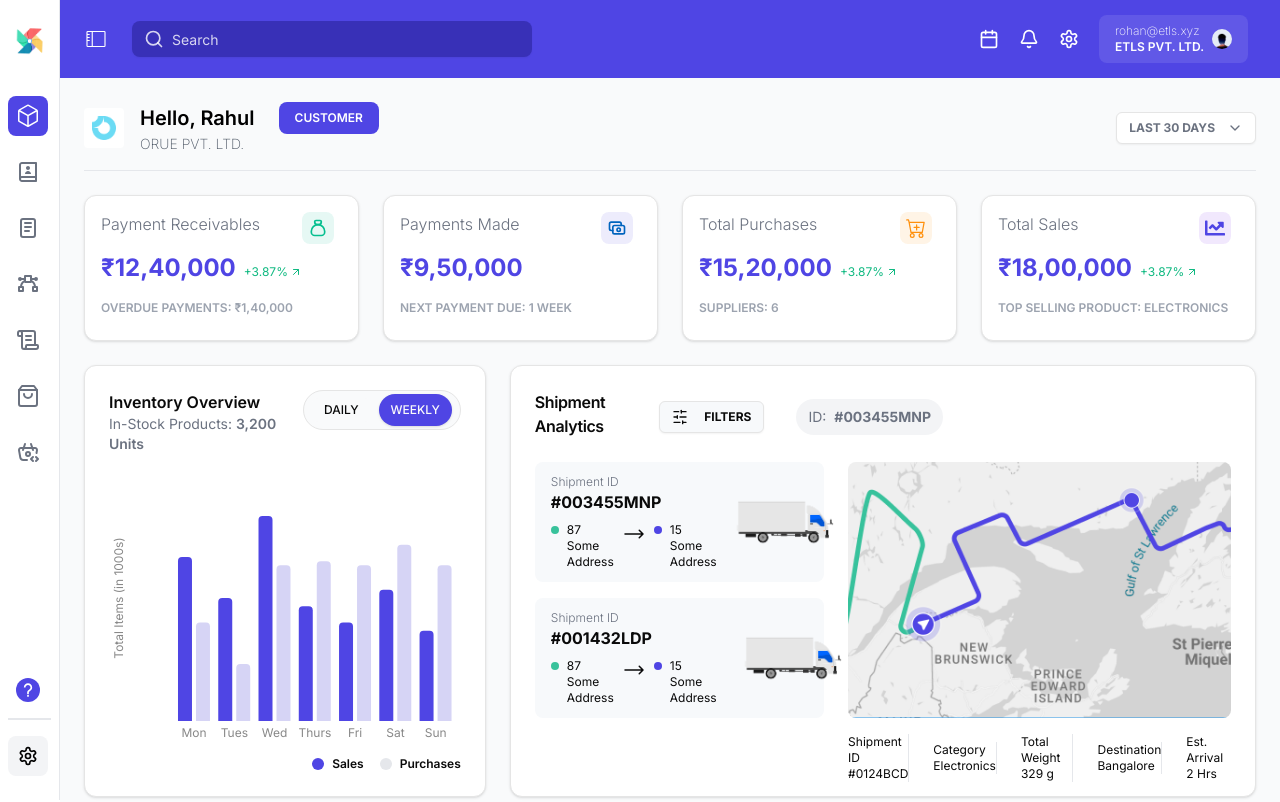
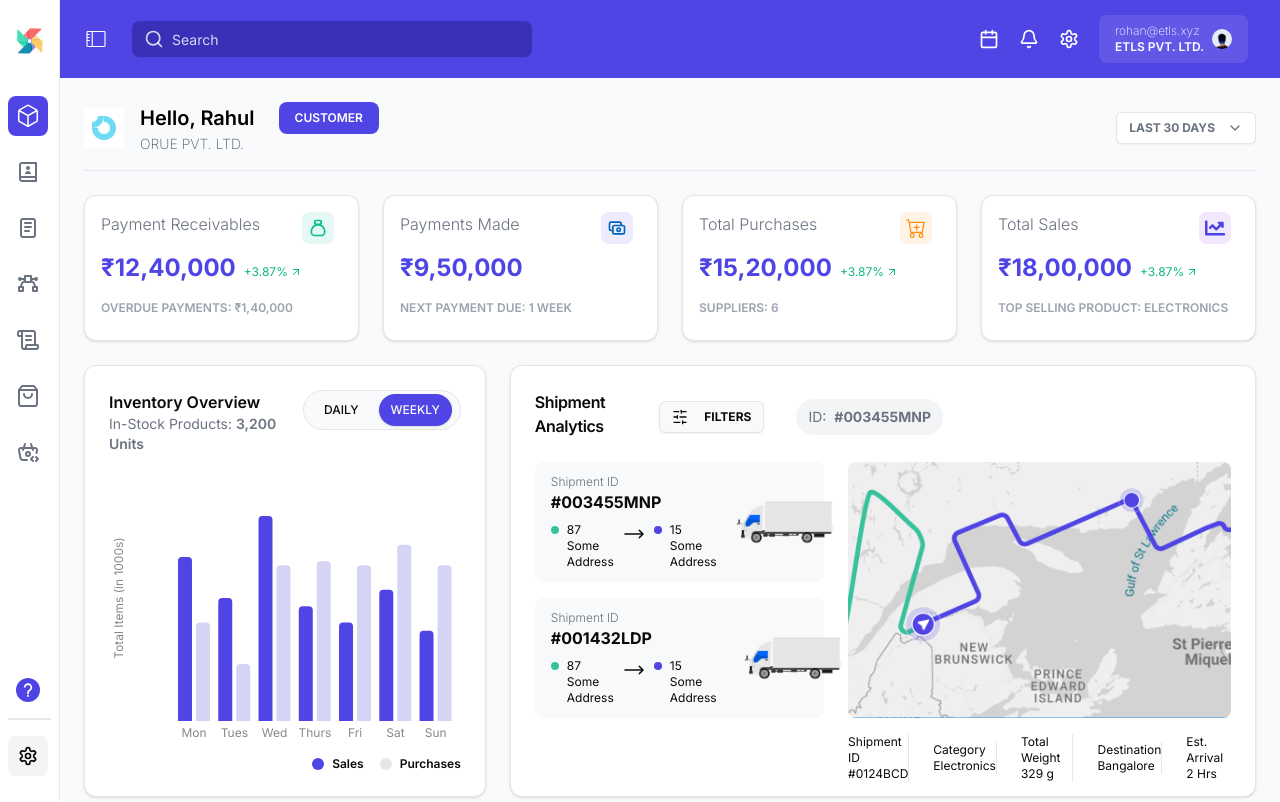
Before and after one commit to AshwiniParaye1/Dashboard, a Next.js app: page / in a window 1280 px wide. Shown: the top 802 px of the page. Built offline with nearby package versions, Linux system fonts and the light colour scheme.

Commit message:
rotate img

```diff
--- a/components/dashboard/shipment-analytics.tsx
+++ b/components/dashboard/shipment-analytics.tsx
@@ -58,6 +58,7 @@ export function ShipmentAnalytics() {
                 alt="Analytics Truck"
                 width={120}
                 height={80}
+                className="scale-x-[-1]"
               />
             </div>
             <div className="flex gap-4 pl-4  rounded-lg bg-[#F7F9FB]">
@@ -89,6 +90,7 @@ export function ShipmentAnalytics() {
                 alt="Analytics Truck"
                 width={120}
                 height={80}
+                className="scale-x-[-1]"
               />
             </div>
           </div>
```
